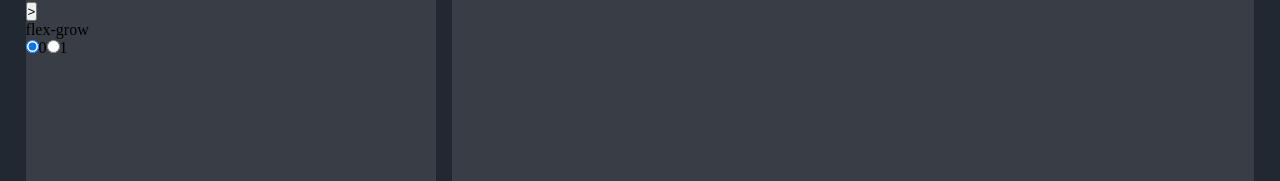
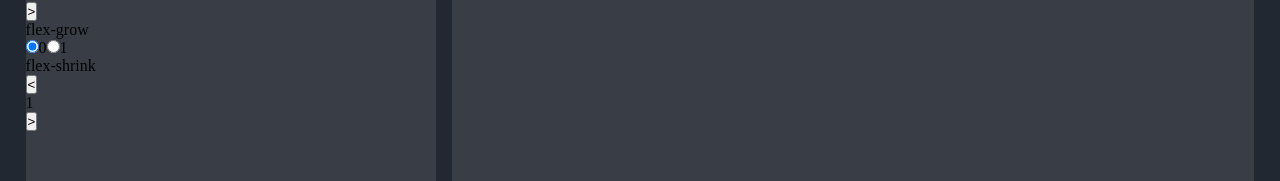
Before and after one commit to Jnwyk/display-tutorial, a React (Vite) app: page / in a window 1280 px wide. Shown: the part 592-773 px from the top of the page. Built offline with nearby package versions, Linux system fonts and the light colour scheme.

Commit message:
add flex-shrink

```diff
--- a/src/App.jsx
+++ b/src/App.jsx
@@ -17,6 +17,8 @@ export default function App() {
   const [flexboxChildProperties, setFlexboxChildProperties] = useState({
     order: numberArray[0]-1,
     flexGrow: 0,
+    flexBasis: "400px",
+    flexShrink: 1
   });
 
   const handlePropertyValueChange = (property, value) => {
@@ -69,6 +71,20 @@ export default function App() {
           flexGrow: value,
         }));
         break;
+      case 'flex-basis':
+        setFlexboxChildProperties((prevValue) => ({
+          ...prevValue,
+          flexBasis: value,
+        }));
+        break;
+      case 'flex-shrink':
+        if(value >= 0){
+          setFlexboxChildProperties((prevValue) => ({
+            ...prevValue,
+            flexShrink: value,
+          }));
+        }
+        break;
     }
   };
 
--- a/src/Block.jsx
+++ b/src/Block.jsx
@@ -8,11 +8,12 @@ export default function Block({
     isActive === true ? 'block__container active' : 'block__container';
 
   const inlineStyle = () => {
-    console.log(styling);
     if (isActive === true) {
       return {
         flexGrow: styling.flexGrow,
         order: styling.order,
+        flexBasis: styling.flexBasis,
+        flexShrink: styling.flexShrink
       };
     } else
       return {
--- a/src/ChildProperties.jsx
+++ b/src/ChildProperties.jsx
@@ -42,6 +42,14 @@ export default function ChildProperties({
           />
         </div>
       </div>
+      <div>
+        <p>flex-shrink</p>
+        <SwiftButton
+          property="flex-shrink"
+          currentValue={childStyling.flexShrink}
+          handleOnSwiftButtonChange={handleOnPropertyValueChange}
+        />
+      </div>
     </div>
   );
 }
--- a/src/index.css
+++ b/src/index.css
@@ -37,7 +37,6 @@ html {
   padding: 16px;
   border-radius: 5px;
   flex-grow: 1;
-  /* gap: 16px; */
 }
 
 .block__container {
```
